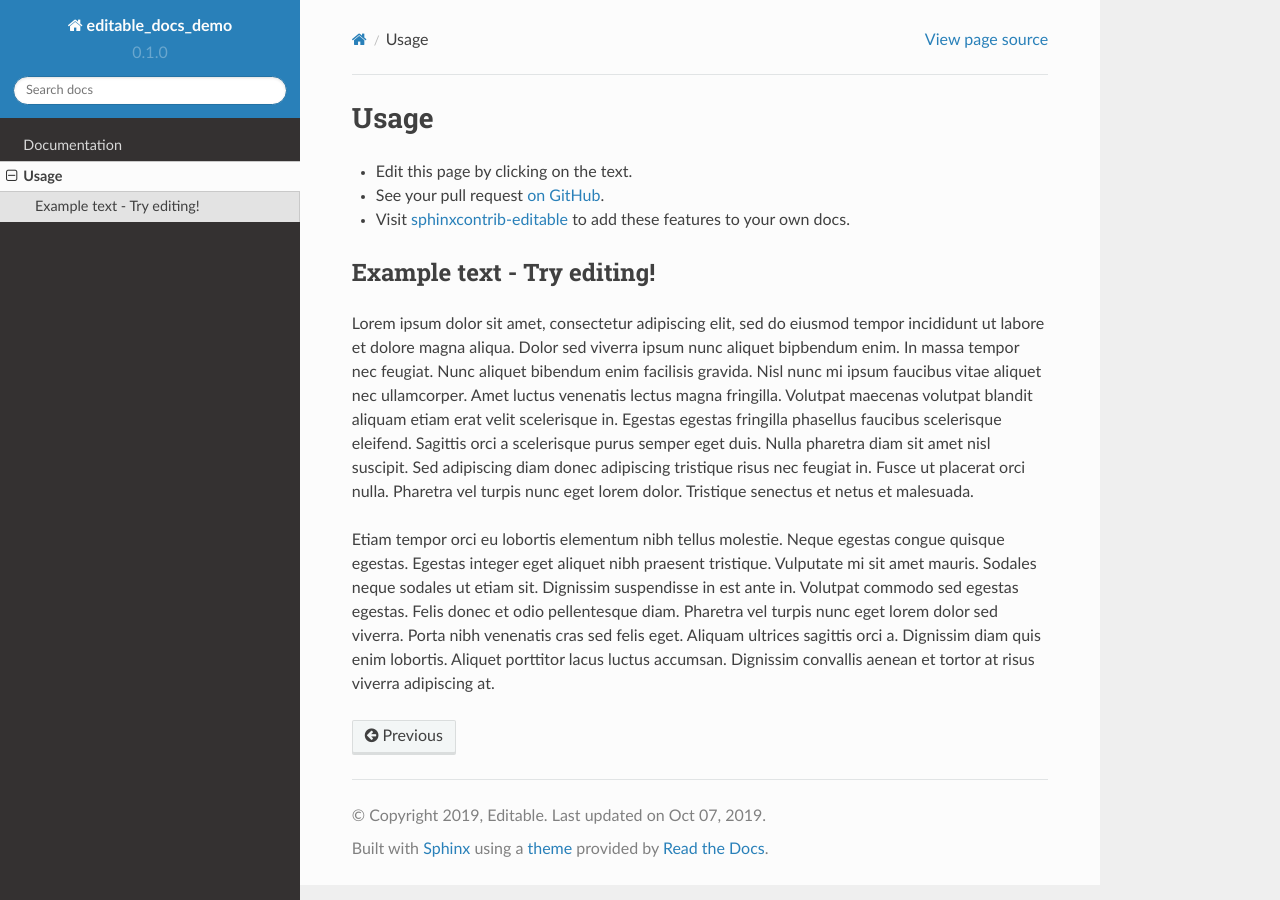
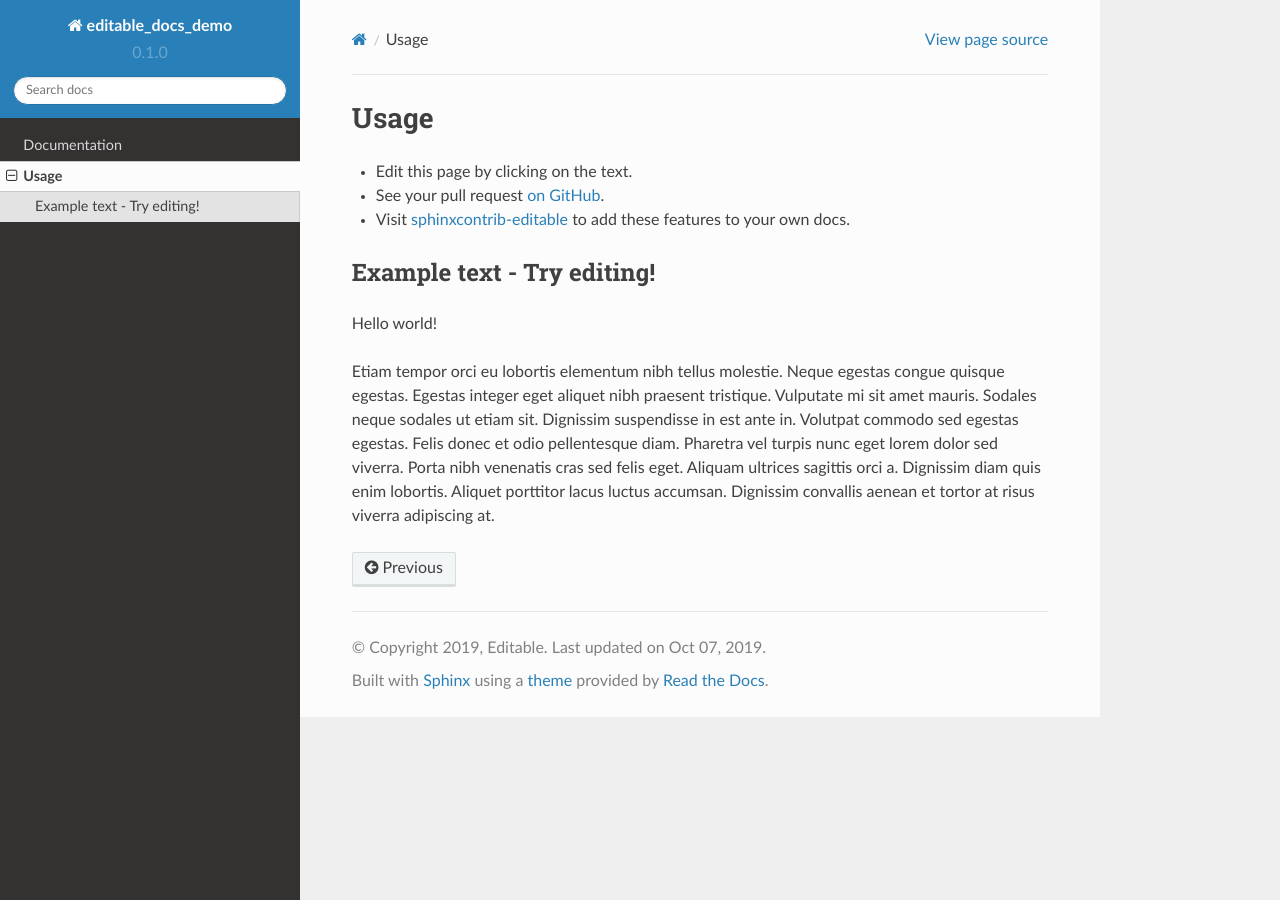
Before and after one commit to interdoc-edit-bot/editable-docs-demo, a Sphinx documentation site: the page built from docs/usage.rst, in a window 1280 px wide. Built offline with Sphinx 7.4.7 and the Read the Docs theme 2.0.0, drawn with Linux system fonts in a browser that asks for light colours.

Commit message:
Interactive edit

```diff
--- a/docs/usage.rst
+++ b/docs/usage.rst
@@ -11,17 +11,8 @@
 Example text - Try editing!
 -----------------------------
 
-Lorem ipsum dolor sit amet, consectetur adipiscing elit, sed do eiusmod tempor
-incididunt ut labore et dolore magna aliqua. Dolor sed viverra ipsum nunc
-aliquet bipbendum enim. In massa tempor nec feugiat. Nunc aliquet bibendum enim
-facilisis gravida. Nisl nunc mi ipsum faucibus vitae aliquet nec ullamcorper.
-Amet luctus venenatis lectus magna fringilla. Volutpat maecenas volutpat
-blandit aliquam etiam erat velit scelerisque in. Egestas egestas fringilla
-phasellus faucibus scelerisque eleifend. Sagittis orci a scelerisque purus
-semper eget duis. Nulla pharetra diam sit amet nisl suscipit. Sed adipiscing
-diam donec adipiscing tristique risus nec feugiat in. Fusce ut placerat orci
-nulla. Pharetra vel turpis nunc eget lorem dolor. Tristique senectus et netus
-et malesuada.
+Hello world!
+
 
 Etiam tempor orci eu lobortis elementum nibh tellus molestie. Neque egestas
 congue quisque egestas. Egestas integer eget aliquet nibh praesent tristique.
```
